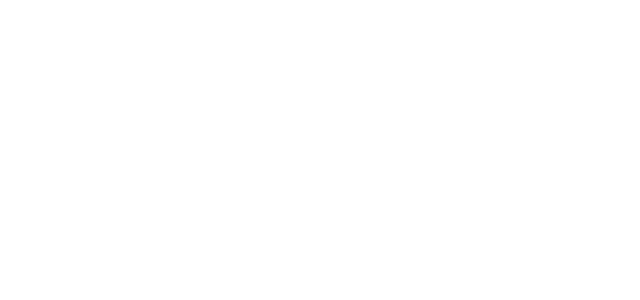
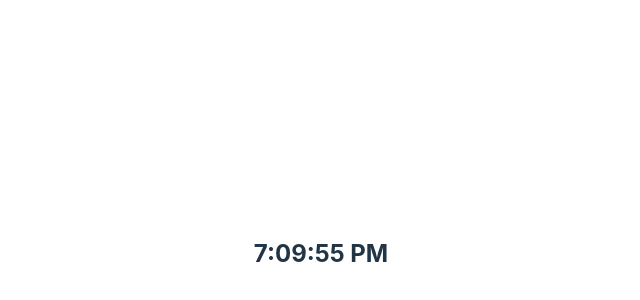
Before and after one commit to owlpsycho/Develhope-React, a React (Vite) app: page / in a window 1280 px wide. Shown: the part 146-446 px from the top of the page, without its empty margins (319-959 px from the left). Built offline with nearby package versions, Linux system fonts and the light colour scheme.

Commit message:
risoluzione esercizio 35

```diff
--- a/src/App.jsx
+++ b/src/App.jsx
@@ -1,11 +1,12 @@
 import { useState } from 'react'
 import './App.css'
+import { Clock } from './Clock'
 
 function App() {
 
   return (
     <>
-
+      <Clock />
     </>
   )
 }
--- /dev/null
+++ b/src/Clock.jsx
@@ -0,0 +1,23 @@
+import { useState } from "react";
+import { useEffect } from "react";
+
+export const Clock = () => {
+  const [time, setTime] = useState(currentTime());
+
+  function currentTime() {
+    const time = new Date().toLocaleTimeString();
+    return time;
+  }
+
+  useEffect(() => {
+    const intervalId = setInterval(() => {
+      setTime(currentTime());
+    }, 1000);
+
+    return () => {
+      clearInterval(intervalId);
+    };
+  }, []);
+
+  return <h2>{time}</h2>;
+};
```
